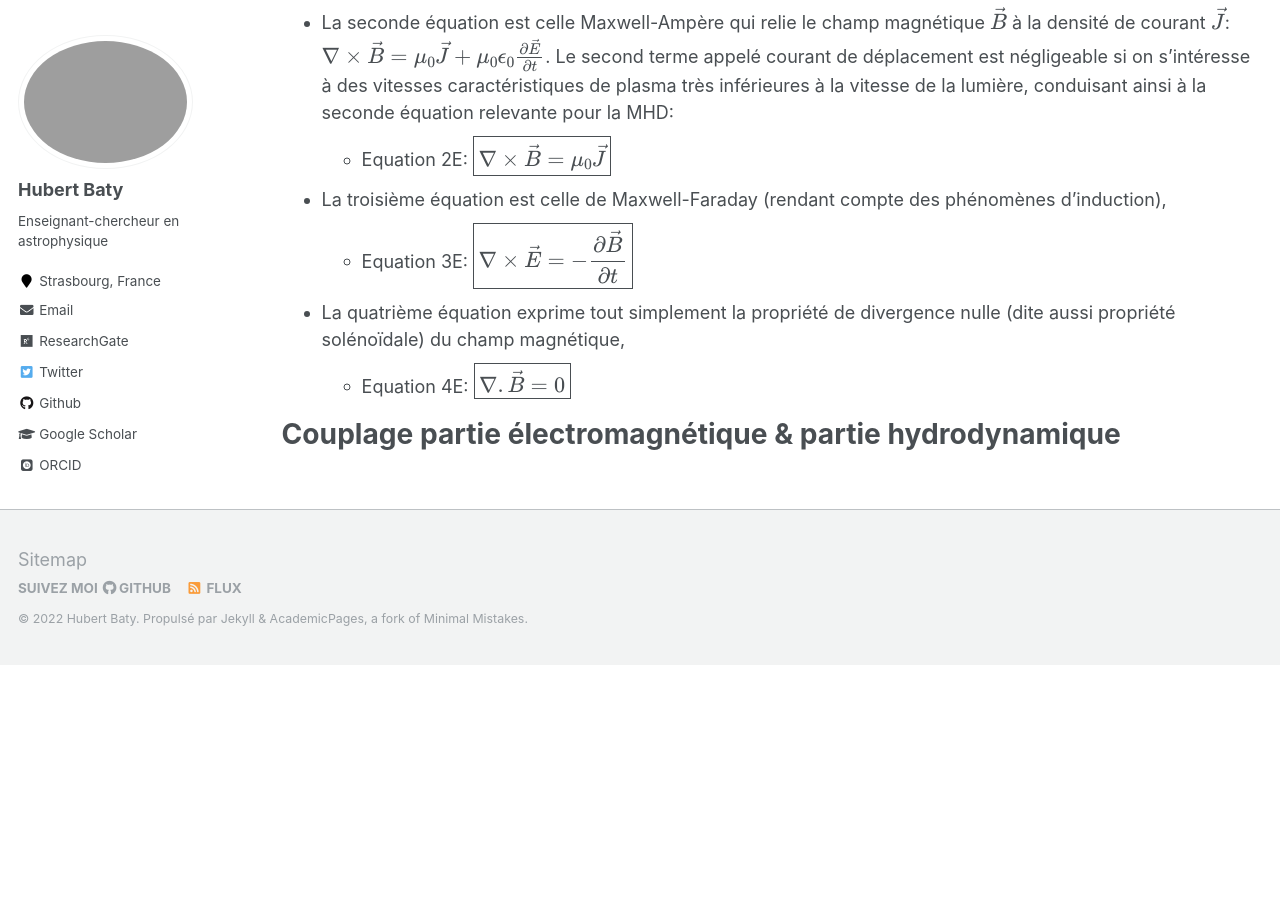
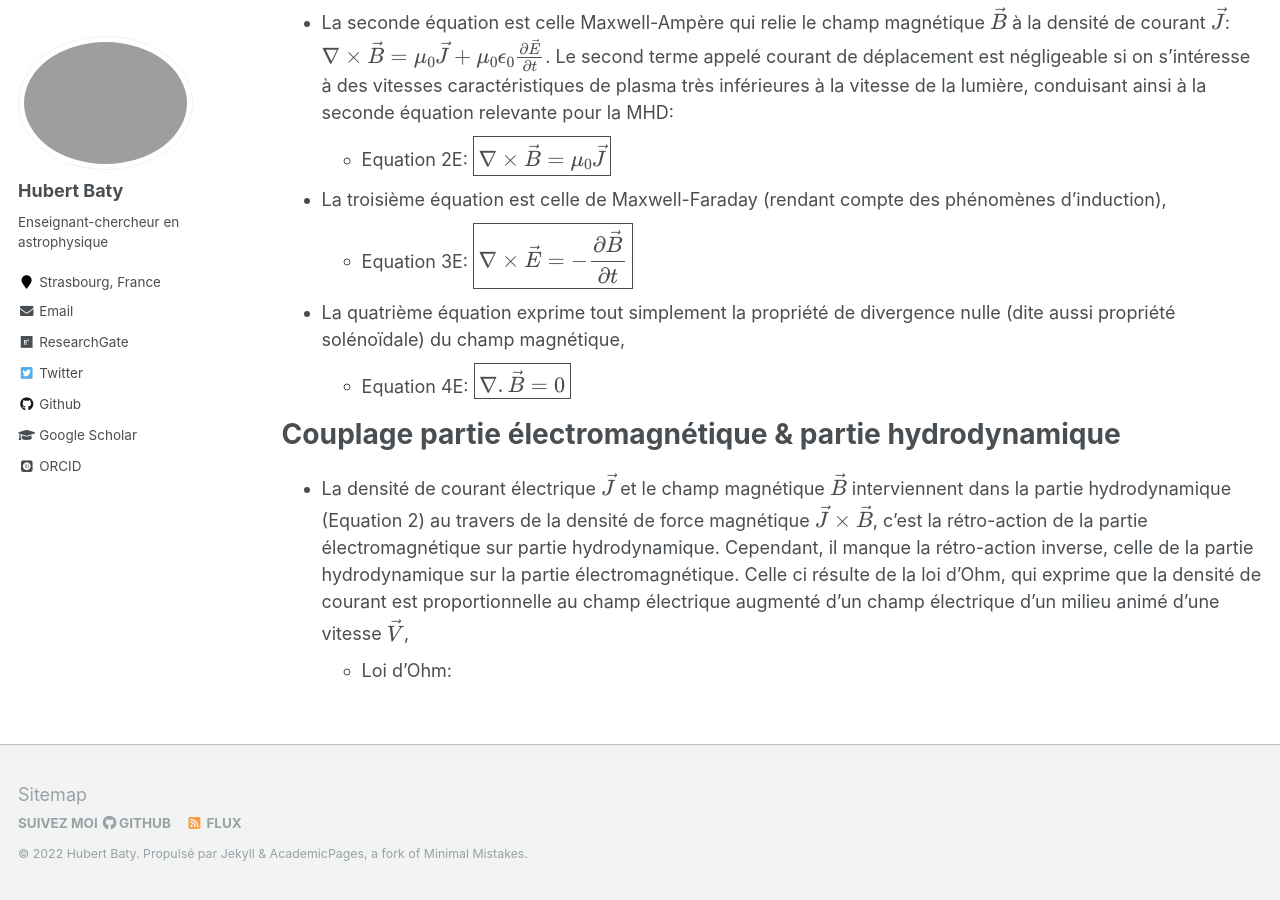
Before and after one commit to hubertbaty/hubertbaty.github.io, a Jekyll site: the page built from _pages/MHD.md, in a window 1280 px wide and 900 px high, scrolled down 2126 px. Built offline with Jekyll 4.4.1, drawn with Linux system fonts in a browser that asks for light colours; some web fonts are replaced; formulas are drawn with MathJax 3; before the commit the page ends 2790 px from its top, so only the background shows below that.

Commit message:
Update MHD.md

```diff
--- a/_pages/MHD.md
+++ b/_pages/MHD.md
@@ -48,3 +48,5 @@ Les équations de base de la MHD (partie électromagnétique)
 
 Couplage partie électromagnétique & partie hydrodynamique
 ======
+* La densité de courant électrique $\vec J$ et le champ magnétique $\vec B$ interviennent dans la partie hydrodynamique (Equation 2) au travers de la densité de force magnétique $\vec J \times \vec B$, c'est la rétro-action de la partie électromagnétique sur partie hydrodynamique. Cependant, il manque la rétro-action inverse, celle de la partie hydrodynamique sur la partie électromagnétique. Celle ci résulte de la loi d'Ohm, qui exprime que la densité de courant est proportionnelle au champ électrique augmenté d'un champ électrique d'un milieu animé d'une vitesse $\vec V$,
+  * Loi d'Ohm:
```
